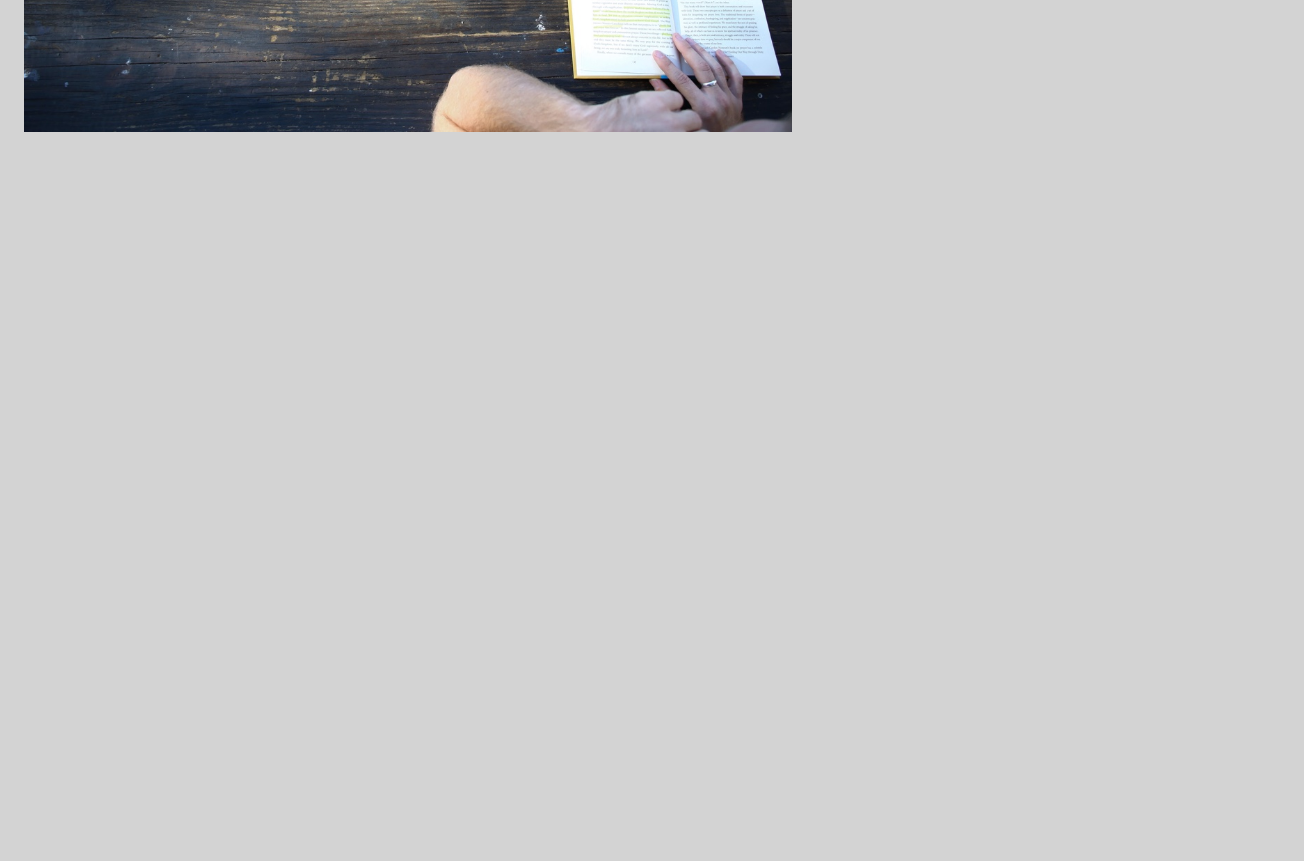
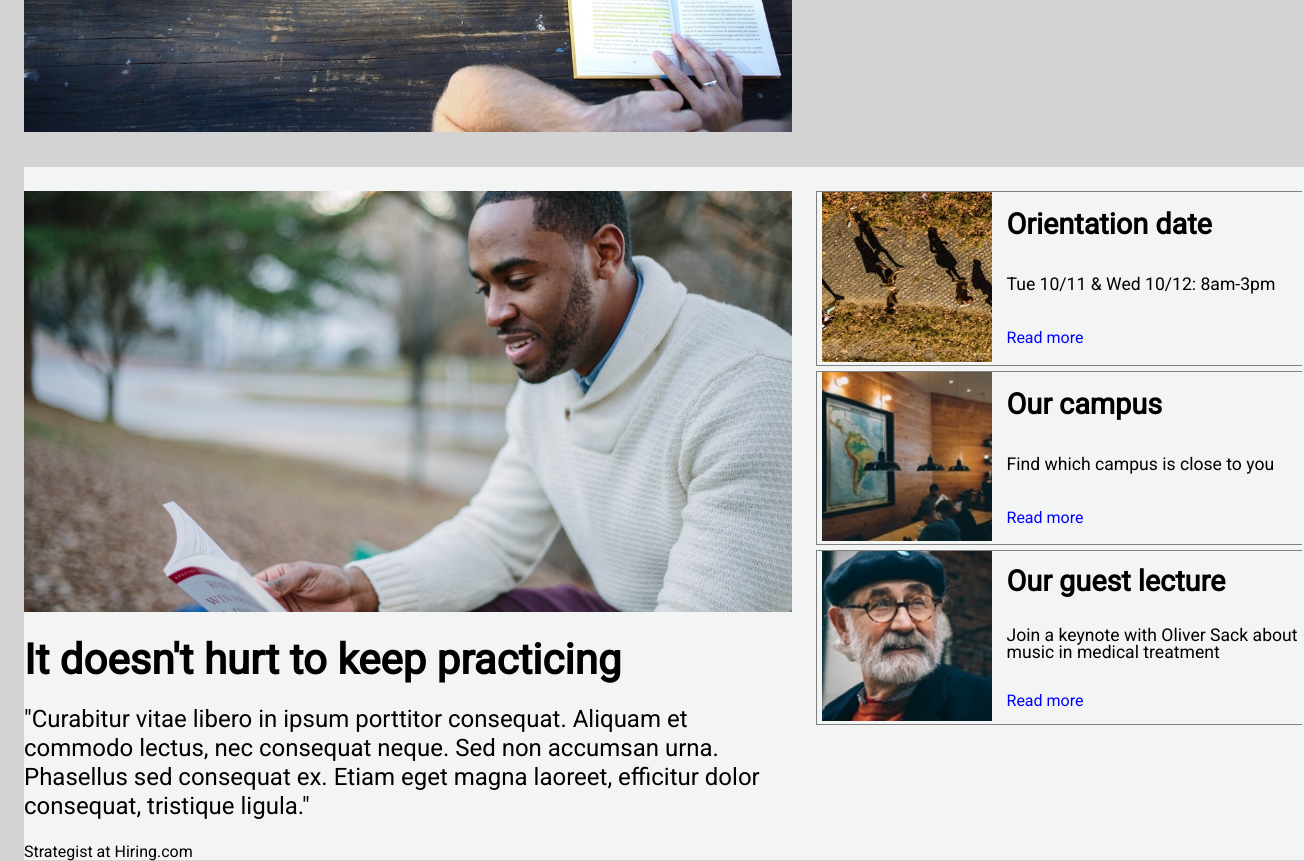
Before and after one commit to tunedhearts/capstone, a plain HTML site: page index.html in a window 1280 px wide. Shown: the part 532-1393 px from the top of the page, 1304 px wide, since content can reach past the window. Before the commit the page ends 800 px from the top, so only its background shows below. Drawn offline with Linux system fonts and the light colour scheme; files whose address does not match are found by name.

Commit message:
information section

```diff
--- a/index.html
+++ b/index.html
@@ -23,7 +23,7 @@
           <span><a href="#">Sign in</a></span>
         </nav>
       </header>
-      <div class="banner-box">
+      <div class="banner-box bannerColor">
         <div class="banner-img">
           <img src="resources/images/banner.jpg" alt="">
         </div>
@@ -37,6 +37,50 @@
           </div>
         </div>
       </div>
-    </div>
+      <div class="banner-box infoColor">
+        <div class="information">
+          <div class="information-img">
+            <img src="resources/images/information-main.jpg" alt="">
+          </div>
+            <div class="information-text">
+              <h1>It doesn't hurt to keep practicing</h1>
+              <p>"Curabitur vitae libero in ipsum porttitor consequat. Aliquam et commodo lectus, nec consequat neque. Sed non accumsan urna. Phasellus sed consequat ex. Etiam eget magna laoreet, efficitur dolor consequat, tristique ligula."</p>
+              <span>Strategist at Hiring.com</span>
+            </div>
+          </div>
+          <div class="campus-info">
+            <div class="info-box">
+              <div class="info-img">
+                <img src="/Users/christiangarcia/Desktop/Projects/capstone/resources/images/information-orientation.jpg" alt="">
+              </div>
+              <div class="info-text">
+                <h2>Orientation date</h2>
+                <p>Tue 10/11 & Wed 10/12: 8am-3pm</p>
+                <a href="#">Read more</a>
+              </div>
+            </div>
+            <div class="info-box">
+              <div class="info-img">
+                <img src="resources/images/information-campus.jpg" alt="">
+              </div>
+              <div class="info-text">
+                <h2>Our campus</h2>
+                <p>Find which campus is close to you</p>
+                <a href="#">Read more</a>
+              </div>
+            </div>
+            <div class="info-box">
+              <div class="info-img">
+                <img src="resources/images/information-guest-lecture.jpg" alt="">
+              </div>
+              <div class="info-text">
+                <h2>Our guest lecture</h2>
+                <p>Join a keynote with Oliver Sack about music in medical treatment</p>
+                <a href="#">Read more</a>
+              </div>
+            </div>
+          </div>
+        </div>
+      </div>
   </body>
 </html>
--- a/resources/style.css
+++ b/resources/style.css
@@ -70,11 +70,11 @@ nav a {
 .banner-box {
   display: flex;
   margin-top: 32px;
-  align-content: flex-s800;
+  width: 100%;
+  margin: 32px 24px;
 }
 
 .banner-img {
-    margin-left: 24px;
     width: 60%;
 }
 
@@ -119,3 +119,89 @@ nav a {
   color: white;
   font-weight: bold;
 }
+
+/*campus information*/
+
+.infoColor {
+  background-color: rgb(243, 245, 245);
+}
+
+.information {
+  width: 60%;
+  margin-right: 24px;
+  margin-top: 24px;
+}
+
+.information-img {
+  width: 100%;
+}
+
+.information-img img {
+  width: 100%;
+}
+
+.information-text {
+  margin-top: 24px;
+}
+
+.information-text h1 {
+  margin-bottom: 24px;
+  font-size: 42px;
+  font-weight: 700;
+}
+
+.information-text p {
+  line-height: 1.2;
+  font-size: 24px;
+  font-weight: 400;
+  margin-bottom: 24px
+}
+
+.campus-info {
+  width: auto;
+  width: 38%;
+  margin-top: 24px;
+  display: flex;
+  flex-flow: column;
+}
+
+.info-box {
+  display: flex;
+  justify-content: center;
+  align-content: center;
+  border-bottom: 0.2px solid gray;
+  border-top: 0.2px solid gray;
+  margin-bottom: 5px;
+  border-left: 0.2px solid gray;
+}
+
+.info-img {
+  width: 35%;
+}
+
+.info-img img {
+  width: 100%;
+}
+
+.info-text {
+  display: flex;
+  flex-flow: column;
+  justify-content: space-around;
+  align-content: center;
+  width: 60%;
+  margin-left: 15px;
+}
+
+.info-text h2 {
+  font-size: 1.8rem;
+  font-weight: 700;
+}
+
+.info-text p {
+  font-size: 1.1rem;
+}
+
+.info-text a {
+  text-decoration: none;
+  color: blue;
+}
```
